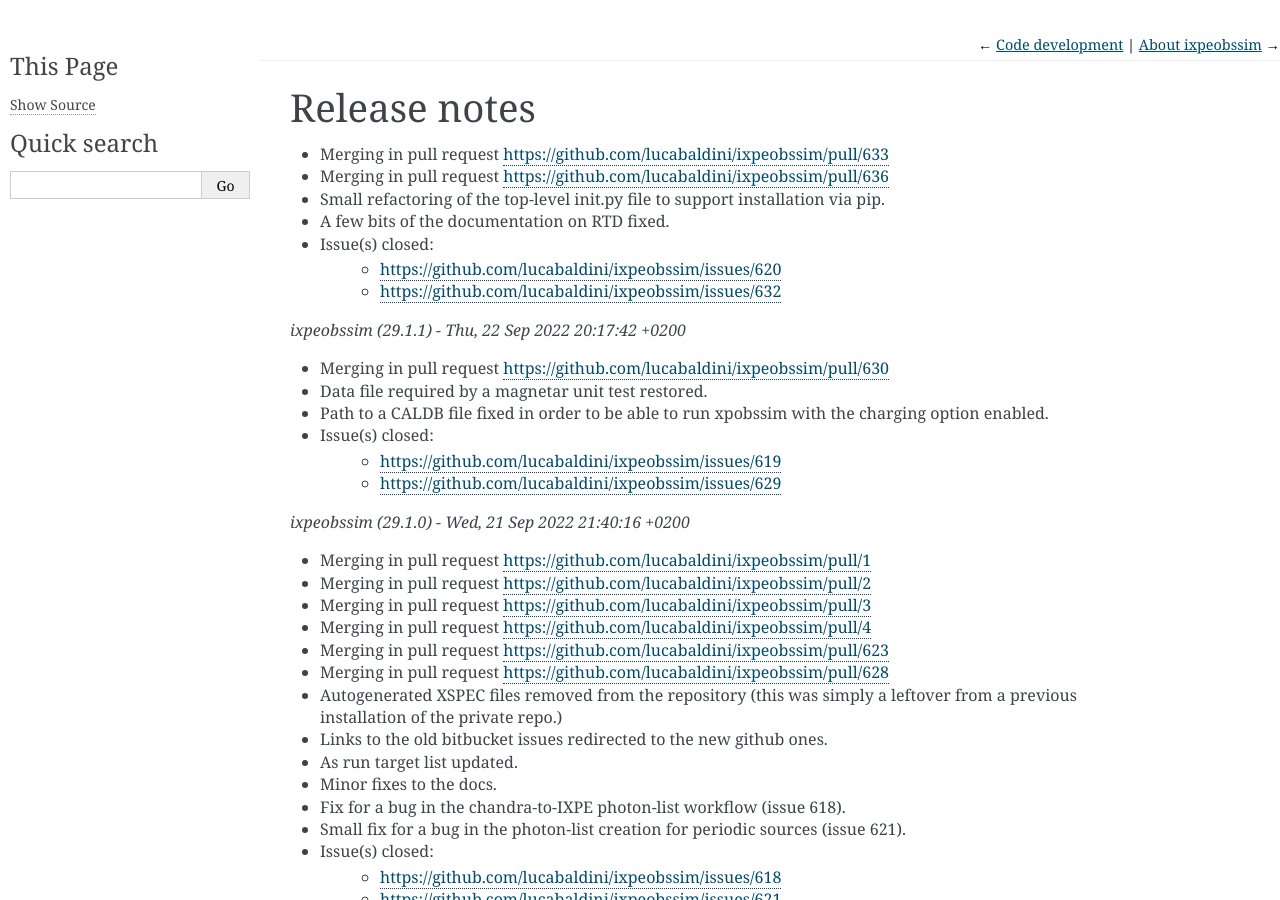
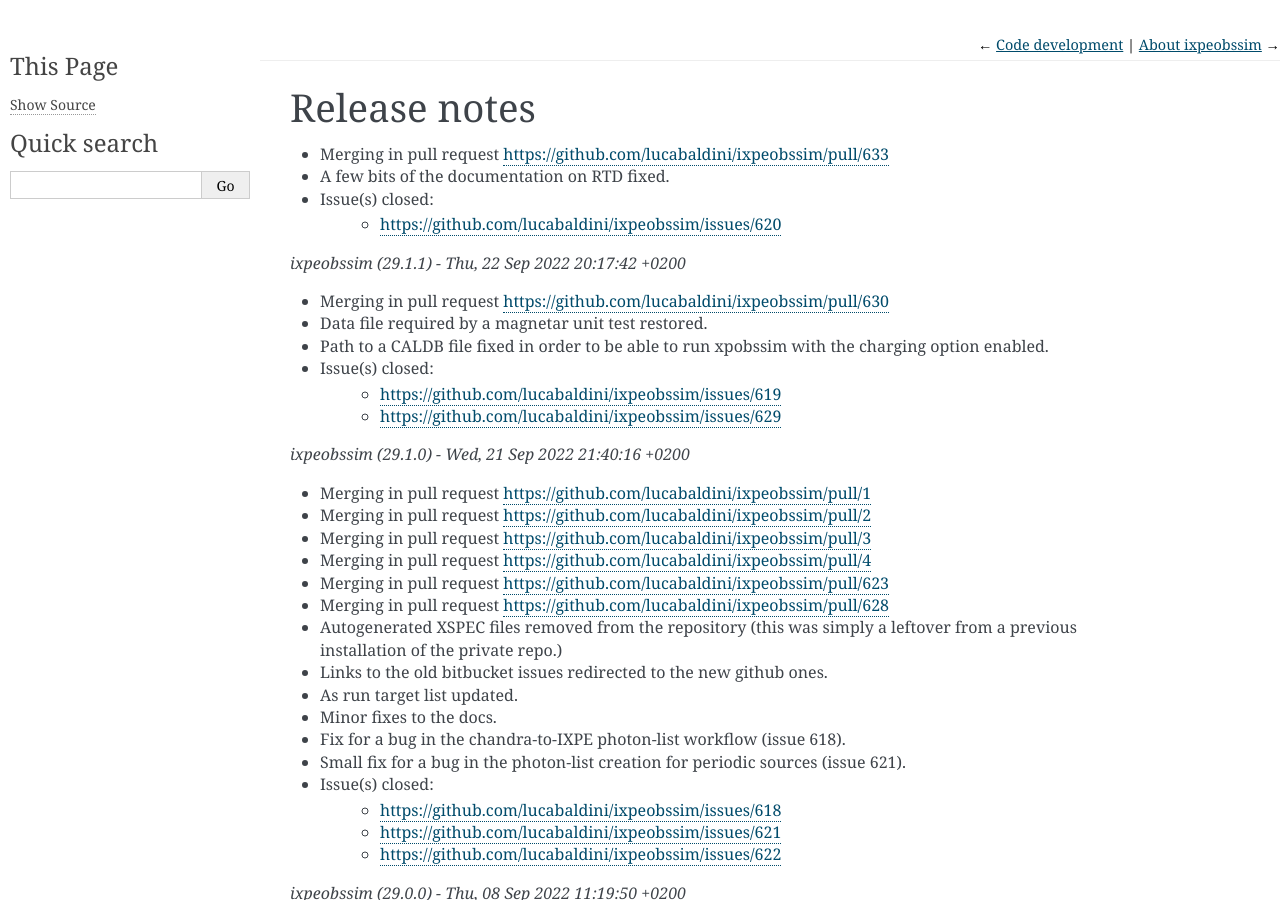
Before and after one commit to lucabaldini/ixpeobssim, a Sphinx documentation site: the page built from docs/release_notes.rst, in a window 1280 px wide and 900 px high. Built offline with Sphinx 7.4.7, drawn with Linux system fonts in a browser that asks for light colours; formulas are drawn with MathJax 3.

Commit message:
Release notes fixe.d

```diff
--- a/docs/release_notes.rst
+++ b/docs/release_notes.rst
@@ -4,13 +4,9 @@
 
 
 * Merging in pull request https://github.com/lucabaldini/ixpeobssim/pull/633
-* Merging in pull request https://github.com/lucabaldini/ixpeobssim/pull/636
-* Small refactoring of the top-level init.py file to support installation
-  via pip.
 * A few bits of the documentation on RTD fixed.
 * Issue(s) closed:
       * https://github.com/lucabaldini/ixpeobssim/issues/620
-      * https://github.com/lucabaldini/ixpeobssim/issues/632
 
 
 *ixpeobssim (29.1.1) - Thu, 22 Sep 2022 20:17:42 +0200*
```
